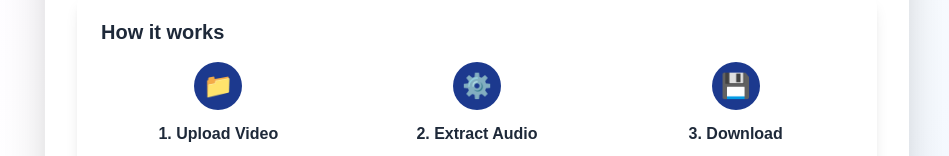
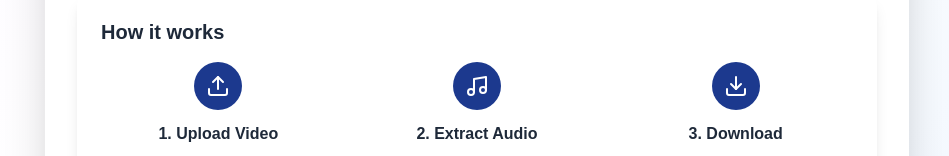
Before and after one commit to kylekarpack/podcast-editor, a Next.js app: page / in a window 1280 px wide. Shown: the part 610-766 px from the top of the page, without its empty margins (163-1112 px from the left). Built offline with nearby package versions, Linux system fonts and the light colour scheme.

Commit message:
Change icons

```diff
--- a/app/components/Info.tsx
+++ b/app/components/Info.tsx
@@ -7,7 +7,11 @@ export default function Info() {
       <div className="grid md:grid-cols-3 gap-6">
         <div className="flex flex-col items-center text-center">
           <div className="w-12 h-12 bg-blue-900 rounded-full flex items-center justify-center mb-3">
-            <span className="text-2xl">📁</span>
+            <svg className="w-6 h-6" viewBox="0 0 24 24" fill="none" stroke="white" strokeWidth="2" strokeLinecap="round" strokeLinejoin="round">
+              <path d="M21 15v4a2 2 0 0 1-2 2H5a2 2 0 0 1-2-2v-4"/>
+              <polyline points="17 8 12 3 7 8"/>
+              <line x1="12" y1="3" x2="12" y2="15"/>
+            </svg>
           </div>
           <h3 className="font-semibold mb-2 text-gray-800 dark:text-gray-200">
             1. Upload Video
@@ -18,7 +22,11 @@ export default function Info() {
         </div>
         <div className="flex flex-col items-center text-center">
           <div className="w-12 h-12 bg-blue-900 rounded-full flex items-center justify-center mb-3">
-            <span className="text-2xl">⚙️</span>
+            <svg className="w-6 h-6" viewBox="0 0 24 24" fill="none" stroke="white" strokeWidth="2" strokeLinecap="round" strokeLinejoin="round">
+              <path d="M9 18V5l12-2v13"/>
+              <circle cx="6" cy="18" r="3"/>
+              <circle cx="18" cy="16" r="3"/>
+            </svg>
           </div>
           <h3 className="font-semibold mb-2 text-gray-800 dark:text-gray-200">
             2. Extract Audio
@@ -29,7 +37,11 @@ export default function Info() {
         </div>
         <div className="flex flex-col items-center text-center">
           <div className="w-12 h-12 bg-blue-900 rounded-full flex items-center justify-center mb-3">
-            <span className="text-2xl">💾</span>
+            <svg className="w-6 h-6" viewBox="0 0 24 24" fill="none" stroke="white" strokeWidth="2" strokeLinecap="round" strokeLinejoin="round">
+              <path d="M21 15v4a2 2 0 0 1-2 2H5a2 2 0 0 1-2-2v-4"/>
+              <polyline points="7 10 12 15 17 10"/>
+              <line x1="12" y1="15" x2="12" y2="3"/>
+            </svg>
           </div>
           <h3 className="font-semibold mb-2 text-gray-800 dark:text-gray-200">
             3. Download
```
